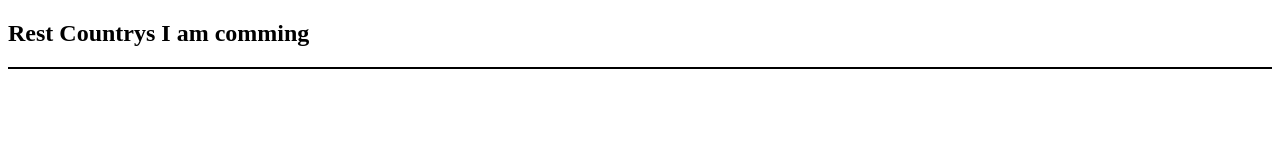
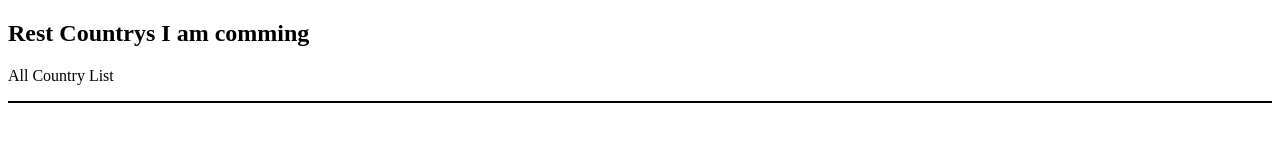
Before and after one commit to imashiqe/rest_country_recap, a plain HTML site: page index.html in a window 1280 px wide. Drawn offline with Linux system fonts and the light colour scheme; no server answers.

Commit message:
pharagraph added

```diff
--- a/index.html
+++ b/index.html
@@ -9,7 +9,7 @@
 </head>
 <body>
      <h2 title="This is Header">Rest Countrys I am  comming  </h2>
-
+      <p>All Country  List  </p>
      <div class="countries" id="countries">
 
      </div>
```
